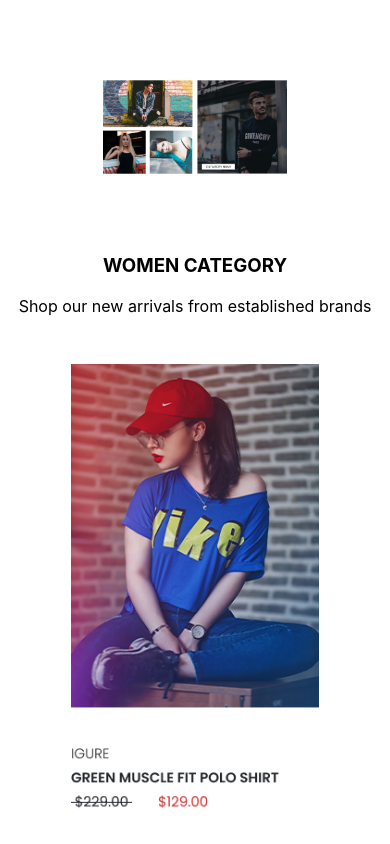
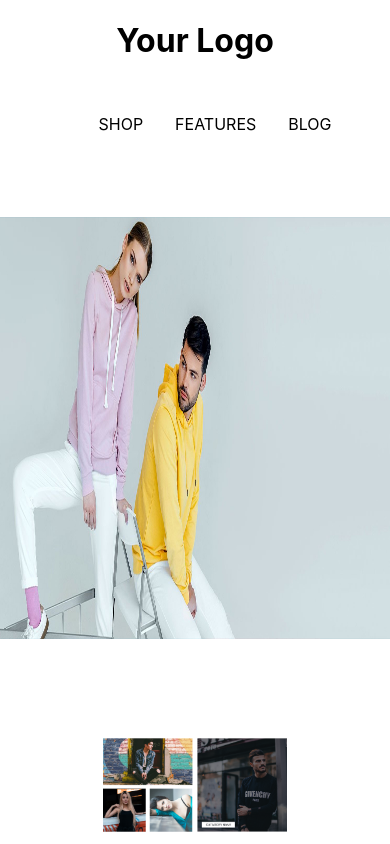
Before and after one commit to dharmelolar/first-react-project, a React (Create React App) app: page / in a window 390 px wide. Shown: the top 844 px of the page. Built offline with nearby package versions, Linux system fonts and the light colour scheme; some icons are missing.

Commit message:
add responsiveness

```diff
--- a/src/App.css
+++ b/src/App.css
@@ -8,6 +8,9 @@ h3,.p-text{
   display:flex;
   justify-content: space-around;
 }
+/*  */
+
+/*  */
 ul{
   display: flex;
 }
@@ -23,7 +26,9 @@ li{
   background-image: url(./assets/header-img.png);
   background-position: center center;
     background-repeat: no-repeat;
-    background-size: cover;
+    background-size: 100% 100%;
+    width: 100%;
+    height: 100vh;
 }
 .bg-image-text{
   padding: 40rem 10rem 30rem 70rem ;
@@ -60,13 +65,20 @@ margin: 5rem;
   background-image: url(./assets/banner.png);
   background-position: center center;
     background-repeat: no-repeat;
-    background-size: cover;
+    background-size: 100% 100%;
     width: 100%;
     height: 100vh;
 }
 .footer{
   display: flex;
   justify-content: space-evenly;
+  background-color: #f2f8fc;
+}
+.gmail{
+  text-decoration: underline;
+}
+.left i{
+  padding: 1rem;
 }
 .footer .right div{
   display: inline-block;
@@ -74,9 +86,24 @@ margin: 5rem;
 }
 input{
   display: block;
+  padding: 1rem 5rem;
+  border-radius: 5px;
+  border: 1px solid #ffffff;
+  color: #ffffff;
+}
+.copyright {
+  text-align: center;
+  background-color: #e7f5f8;
+  padding: 1rem;
 }
 @media screen and (max-width:414px){
-  .header,.bg-image-text{
+  .header{
+    display: flex;
+    flex-direction: column;
+    justify-content: center;
+    align-items: center;
+  }
+  li:nth-child(odd){
     display: none;
   }
   .women-category-img,.men-category-img{
@@ -87,7 +114,27 @@ input{
   .footer{
     display: flex;
     flex-direction: column;
-    /* justify-content: center; */
+    justify-content: center;
     align-items: center;
+    /* margin-top:-12rem; */
   }
+
+  .footer .right div{
+    display: block;
+    text-align: center;
+  }
+  .banner,.bgimage{
+    /* background-image: url(./assets/banner.png); */
+    background-position: center center;
+    background-repeat: no-repeat;
+    background-size: 100% 50%;
+    width: 100%;
+    height: 100vh;
+    margin-bottom:-12rem ;
+    margin-top: -10rem;
+  }
+  .icons{
+    display: none;
+  }
+
 }
--- a/src/App.js
+++ b/src/App.js
@@ -39,13 +39,13 @@ class App extends React.Component{
              </div>
           </div>
           <div className="bgimage" >
-              <div className="bg-image-text">
+              {/* <div className="bg-image-text">
                   <h4>NEW TRENDS</h4>
                   <h1>COLLUSION</h1>
                   <h4>An exclusive selection of this season's trends.</h4>
                   <button>DISCOVER</button>
                   <button>SHOP NOW</button>
-              </div>
+              </div> */}
           </div>
           <div className="category">
             <img src={category} alt="category" />
@@ -87,7 +87,7 @@ class App extends React.Component{
               <p>Let us take your online shop to new dimension in </p>
               <p>success!</p>
               <p>Comilla, Bangladesh 3500</p>
-              <p>kawsarahmed0210@gmail.com</p>
+              <p className="gmail">kawsarahmed0210@gmail.com</p>
               <p>01647470457</p>
               <i class="lni lni-facebook-oval"></i>
               <i class="lni lni-instagram"></i>
@@ -99,21 +99,21 @@ class App extends React.Component{
                <span> <input type="text" placeholder="Your Email Address"/></span>
 
               <div>
-                   <p>SHOP</p>
+                   <h4>SHOP</h4>
                    <p>Shop</p>
                    <p>Collection</p>
                    <p>Outlet</p>
                    <p>Lookbook</p>
               </div>
               <div>
-                   <p>HELP</p>
+                   <h4>HELP</h4>
                    <p>FAQ</p>
                    <p>Privacy Policy</p>
                    <p>Terms and Conditions</p>
-                   <p>Returns and Exchannges</p>
+                   <p>Returns and Exchanges</p>
               </div>
               <div>
-                   <p>ABOUT</p>
+                   <h4>ABOUT</h4>
                    <p>Journal</p>
                    <p>Our Story</p>
                    <p>Contact</p>
@@ -121,6 +121,9 @@ class App extends React.Component{
               </div>
             </div>
           </div>
+          <div className="copyright">
+            <p>Copyright © 2020 . Your company name  All rights reserved</p>
+          </div>
       </div>
     )
   }
```
Also changed, not shown: 1 other file (tests, documents, lock files or other folders).
